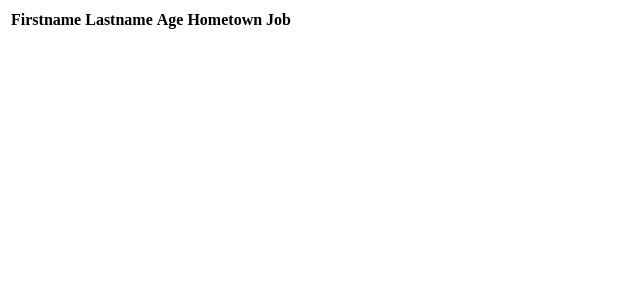
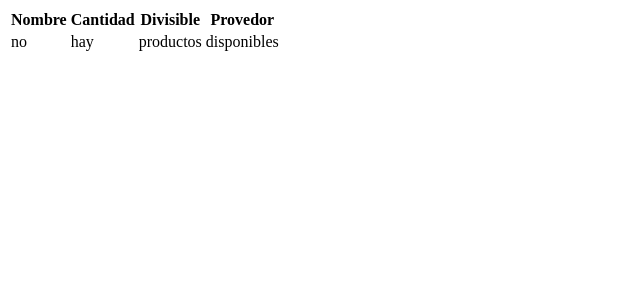
Before and after one commit to gigenaMatias/ferreteriaRozzo, a PHP site: page /gestion/liveSearchProductos.php?q=1 in a window 1280 px wide. Shown: the top 300 px of the page, without its empty margins (0-640 px from the left). Run offline with PHP 8.4, Linux system fonts and the light colour scheme; data that the repository does not hold is empty.

Commit message:
divisible en productos/bug en busqueda

```diff
--- a/gestion/liveSearchProductos.php
+++ b/gestion/liveSearchProductos.php
@@ -9,25 +9,38 @@ $productosLive = mysqli_fetch_assoc($result);
 
 echo "<table>
 <tr>
-<th>Firstname</th>
-<th>Lastname</th>
-<th>Age</th>
-<th>Hometown</th>
-<th>Job</th>
+<th>Nombre</th>
+<th>Cantidad</th>
+<th>Divisible</th>
+<th>Provedor</th>
 </tr>";
-echo "<tr>";
+if (mysqli_num_rows($result)> 0) {
+  echo "<tr>";
   echo "<td>".$productosLive['nombre']."</td>"; //mostrar 1r elemento
   echo "<td>".$productosLive['cantidad']."</td>";
-  echo "<td>".$productosLive['divisible']."</td>";
-  echo "<td>".$productosLive['imagen']."</td>";
+  if ($productosLive['divisible']) {
+    echo "<td>si</td>";
+  } else {
+    echo "<td>no</td>";
+  }
   echo "<td>".$productosLive['provedor']."</td>";
   echo "</tr>";
+} else {
+  echo "<td>no</td>";
+  echo "<td>hay</td>";
+  echo "<td>productos</td>";
+  echo "<td>disponibles</td>";
+}
+
 while($row = mysqli_fetch_array($result)) { //mostrar despues del 1er elemento
   echo "<tr>";
   echo "<td>".$row['nombre']."</td>";
   echo "<td>".$row['cantidad']."</td>";
-  echo "<td>".$row['divisible']."</td>";
-  echo "<td>".$row['imagen']."</td>";
+  if ($row['divisible']) {
+    echo "<td>si</td>";
+  } else {
+    echo "<td>no</td>";
+  }
   echo "<td>".$row['provedor']."</td>";
   echo "</tr>";
 }
```
Also changed, not shown: gestion/productos.php (+7 -2 lines).
